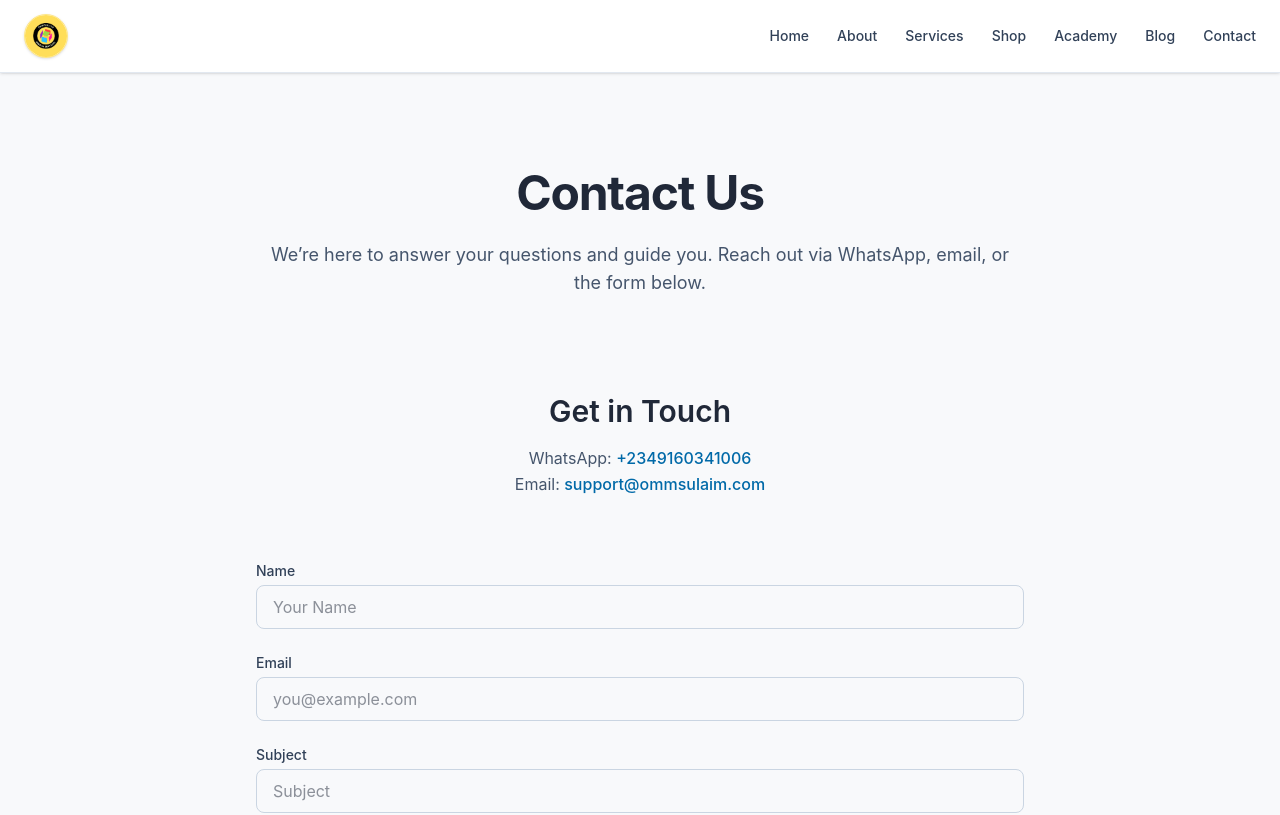
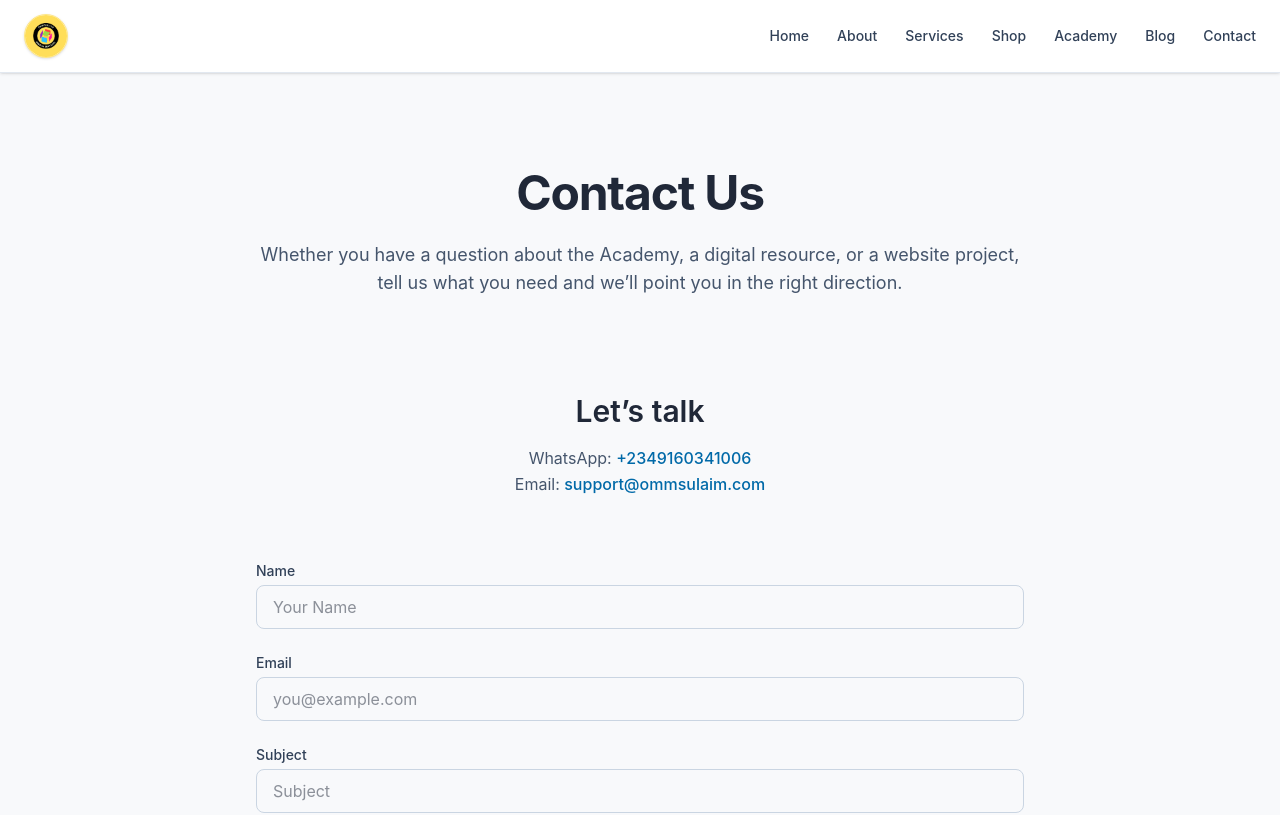
Before and after one commit to veiled-Dev/ommsulaimv2, a Next.js app: page /contact in a window 1280 px wide. Shown: the top 815 px of the page. Built offline with nearby package versions, Linux system fonts and the light colour scheme; no server answers.

Commit message:
Refine page messaging and user journeys

```diff
--- a/app/contact/page.tsx
+++ b/app/contact/page.tsx
@@ -15,13 +15,13 @@ export default function ContactPage() {
             Contact Us
           </h1>
           <p className="mt-6 text-lg text-slate-600">
-            We’re here to answer your questions and guide you. Reach out via WhatsApp, email, or the form below.
+            Whether you have a question about the Academy, a digital resource, or a website project, tell us what you need and we’ll point you in the right direction.
           </p>
         </section>
 
         {/* Contact Information */}
         <section className="mt-24 max-w-3xl mx-auto text-center">
-          <h2 className="text-3xl font-semibold">Get in Touch</h2>
+          <h2 className="text-3xl font-semibold">Let’s talk</h2>
           <p className="mt-4 text-slate-600">
             WhatsApp: <a href="https://wa.me/2349160341006" className="font-medium text-sky-700">+2349160341006</a> <br />
             Email: <a href="mailto:support@ommsulaim.com" className="font-medium text-sky-700">support@ommsulaim.com</a>
```
